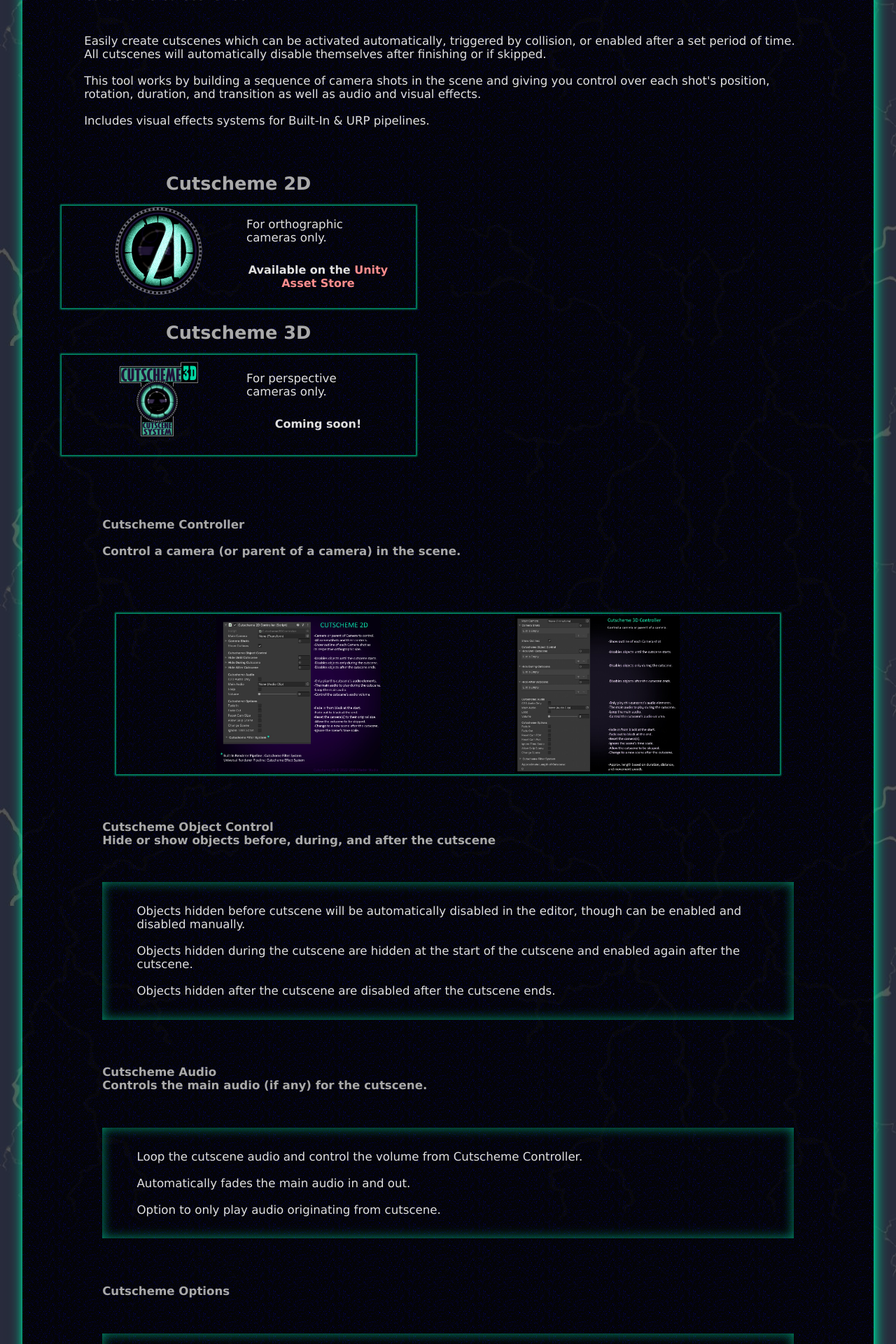
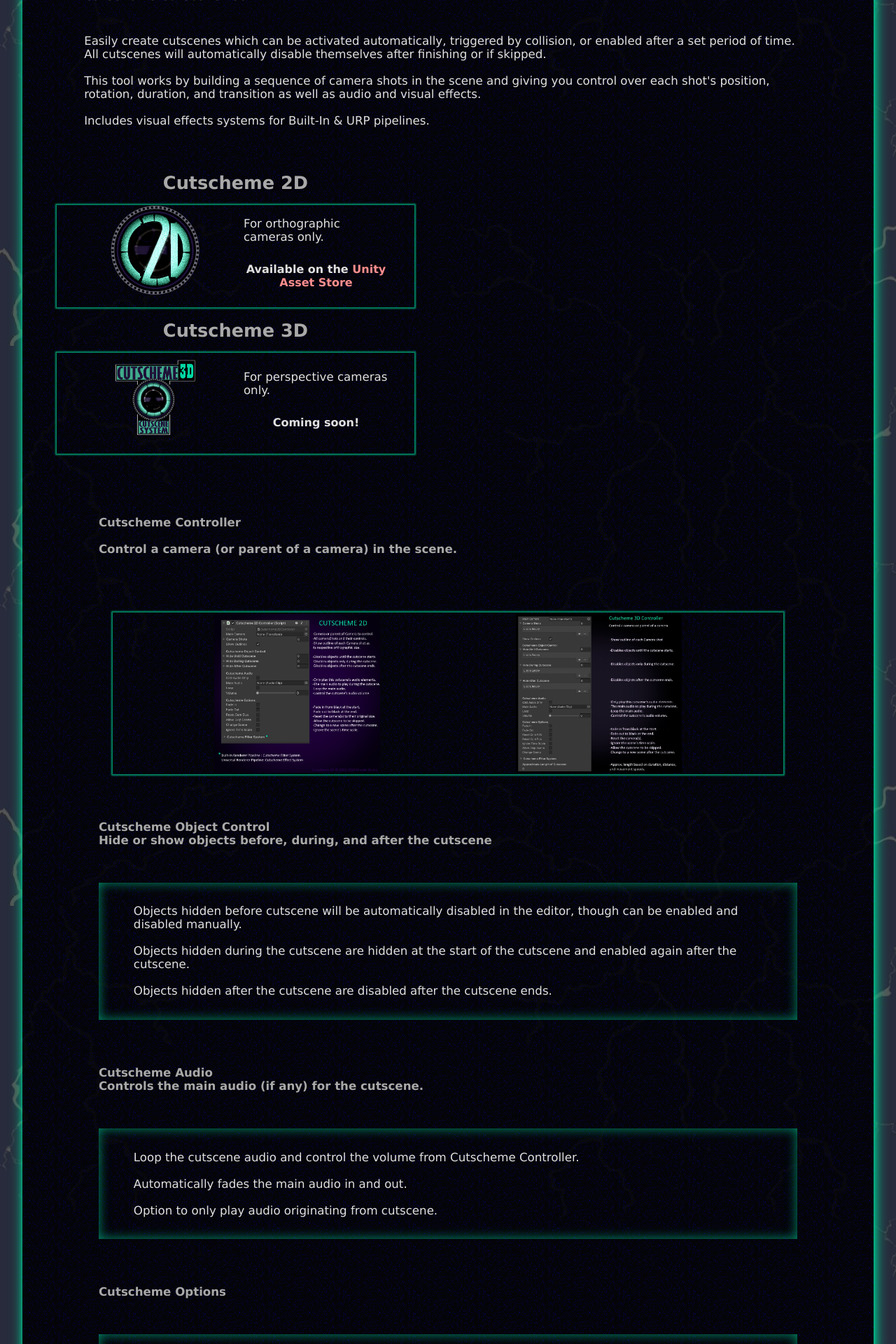
Before and after one commit to Madsir/madsirstudio.github.io, a Jekyll site: the page built from cutscheme/index.html, in a window 1280 px wide. Shown: the part 306-2226 px from the top of the page at 70% size. Built offline with Jekyll 4.4.1, drawn with Linux system fonts in a browser that asks for light colours.

Commit message:
Update index.html

```diff
--- a/cutscheme/index.html
+++ b/cutscheme/index.html
@@ -19,8 +19,8 @@
   background-image: url("/Assets/tough.png")
 }
 .centerdiv{
-	margin-left:2.5%;
-	margin-right:2.5%;
+	margin-left:2%;
+	margin-right:2%;
 }
 .row::after {
   content: "";
@@ -29,7 +29,6 @@
 }
   .col{
   width: 48%;
-  padding: 1px;
 }
 
 .split {
```
